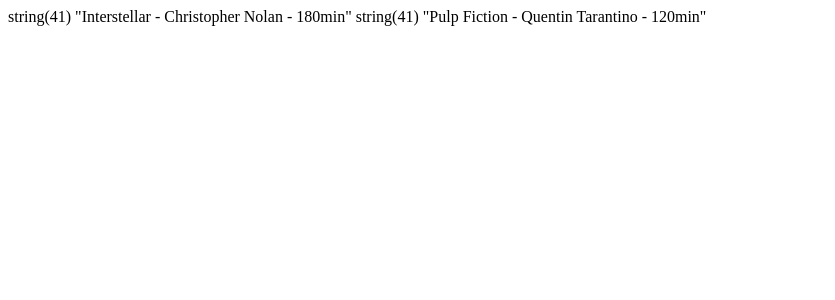
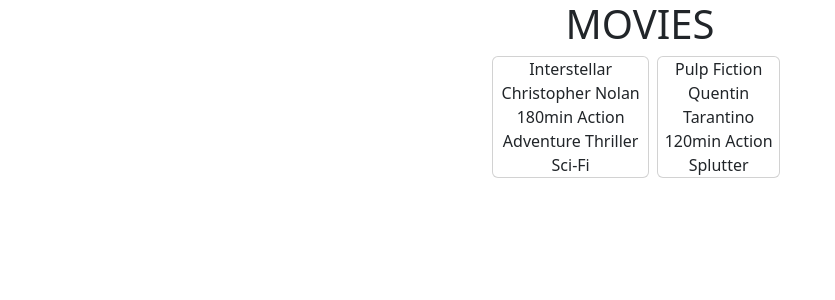
Before and after one commit to WilliamHaxhija/php-oop-1, a PHP site: page / in a window 1280 px wide. Shown: the top 300 px of the page, without its empty margins (0-835 px from the left). Run offline with PHP 8.4, Linux system fonts and the light colour scheme.

Commit message:
feat: add 'layout'

```diff
--- a/index.php
+++ b/index.php
@@ -1,31 +1,23 @@
 <?php
-class Movie {
+class Movie
+{
     public $title;
     public $director;
     public $duration;
     public $genres = [];
-    public function __construct($_title, $_director) {
+    public function __construct($_title, $_director)
+    {
         $this->title = $_title;
         $this->director = $_director;
     }
-    public function printMovieInfo() {
+    public function printMovieInfo()
+    {
         $title = $this->title;
         $director = $this->director;
         $duration = $this->duration;
-        return $title . ' - ' . $director . ' - ' . $duration;
+        return $title . ' ' . $director . ' ' . $duration;
     }
 }
-
-//  class Genre {
-//     public $genre;
-//     public function __construct($_genre) {
-//         $this->genre = $_genre;
-//     }
-//  }
-
-//  $action = new Genre('Action');
-//  $thriller = new Genre('Thriller');
-//  $adventure = new Genre('Adventure');
 
 $interstellar = new Movie('Interstellar', 'Christopher Nolan');
 $interstellar->duration = '180min';
@@ -35,18 +27,35 @@ class Movie {
 $pulpFiction->duration = '120min';
 $pulpFiction->genres = ['Action', 'Splutter'];
 
- var_dump($interstellar->printMovieInfo());
- var_dump($pulpFiction->printMovieInfo());
+$movies = [$interstellar, $pulpFiction];
 ?>
 
 <!DOCTYPE html>
 <html lang="en">
+
 <head>
     <meta charset="UTF-8">
     <meta name="viewport" content="width=device-width, initial-scale=1.0">
     <title>Movies</title>
+    <link href="https://cdn.jsdelivr.net/npm/bootstrap@5.3.3/dist/css/bootstrap.min.css" rel="stylesheet"
+        integrity="sha384-QWTKZyjpPEjISv5WaRU9OFeRpok6YctnYmDr5pNlyT2bRjXh0JMhjY6hW+ALEwIH" crossorigin="anonymous">
 </head>
+
 <body>
+    <div class="container text-center w-25">
+        <h1>MOVIES</h1>
+        <div class="d-flex">
+            <?php foreach ($movies as $movie) { ?>
+                <div class="card me-2">
+                    <?php echo $movie->printMovieInfo();
+                    foreach ($movie->genres as $genre) {
+                        echo ' ' . $genre;
+                    }
+                    ?>
+                </div>
+            <?php } ?>
+        </div>
+    </div>
+</body>
 
-</body>
 </html>
```
Also changed, not shown: Models/Movie.php (added, +22 -0 lines). Lines whose indentation alone changed are shown as unchanged.
